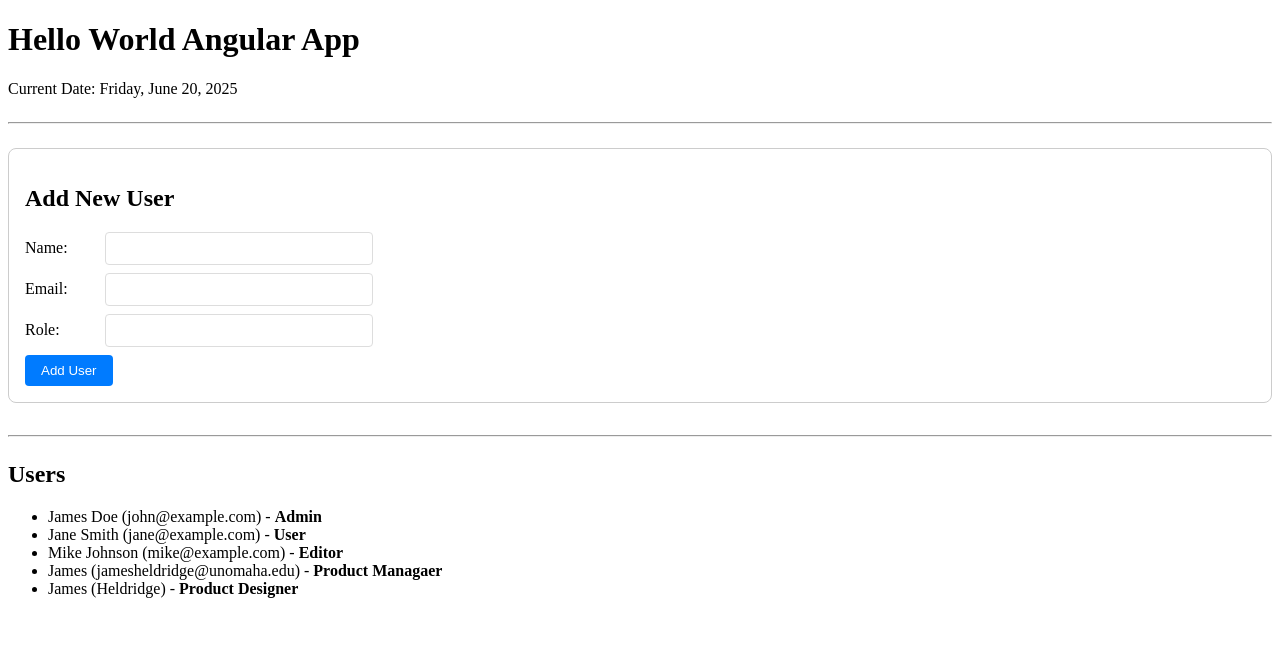
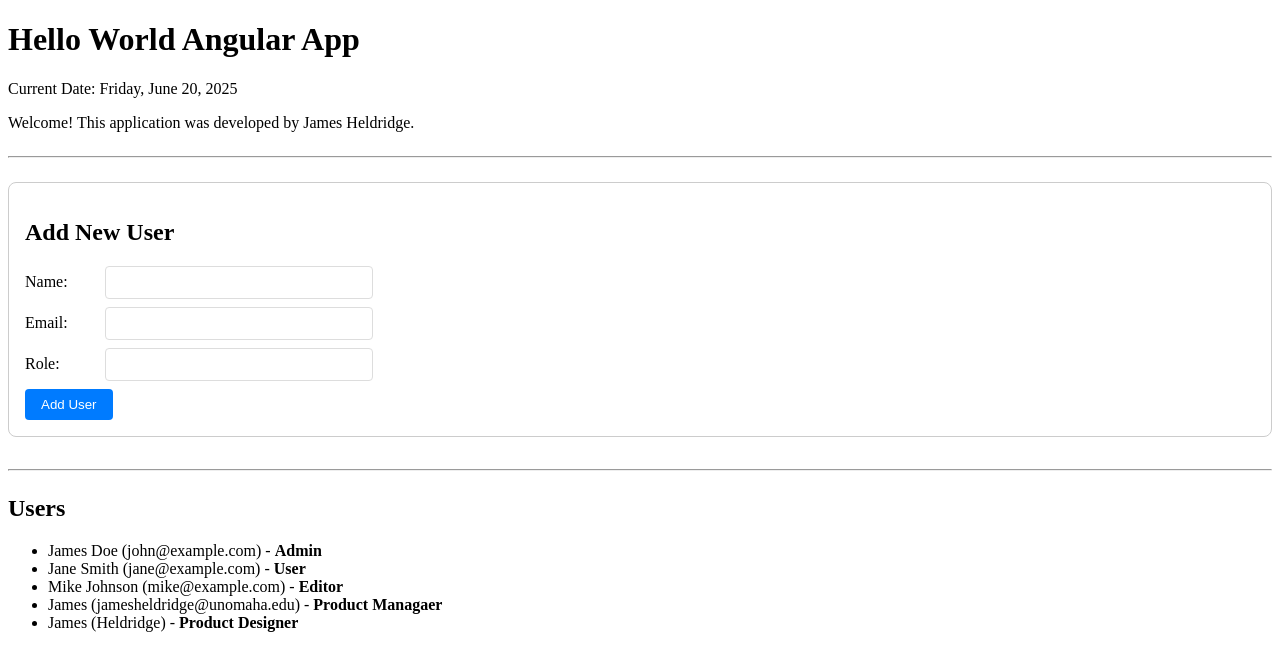
Before and after one commit to jayheld/AngularHW, an Angular app: page / in a window 1280 px wide. Shown: the top 670 px of the page. Built offline with nearby package versions, Linux system fonts and the light colour scheme; data requests are answered from the project's data file.

Commit message:
Added developer name paragraph to home page

```diff
--- a/src/app/app.component.html
+++ b/src/app/app.component.html
@@ -2,6 +2,7 @@
   <div>
     <h1>{{ title }}</h1>
     <p>Current Date: {{ currentDate | date: 'fullDate' }}</p>
+    <p>Welcome! This application was developed by James Heldridge.</p>
 
     <hr>
 
```
